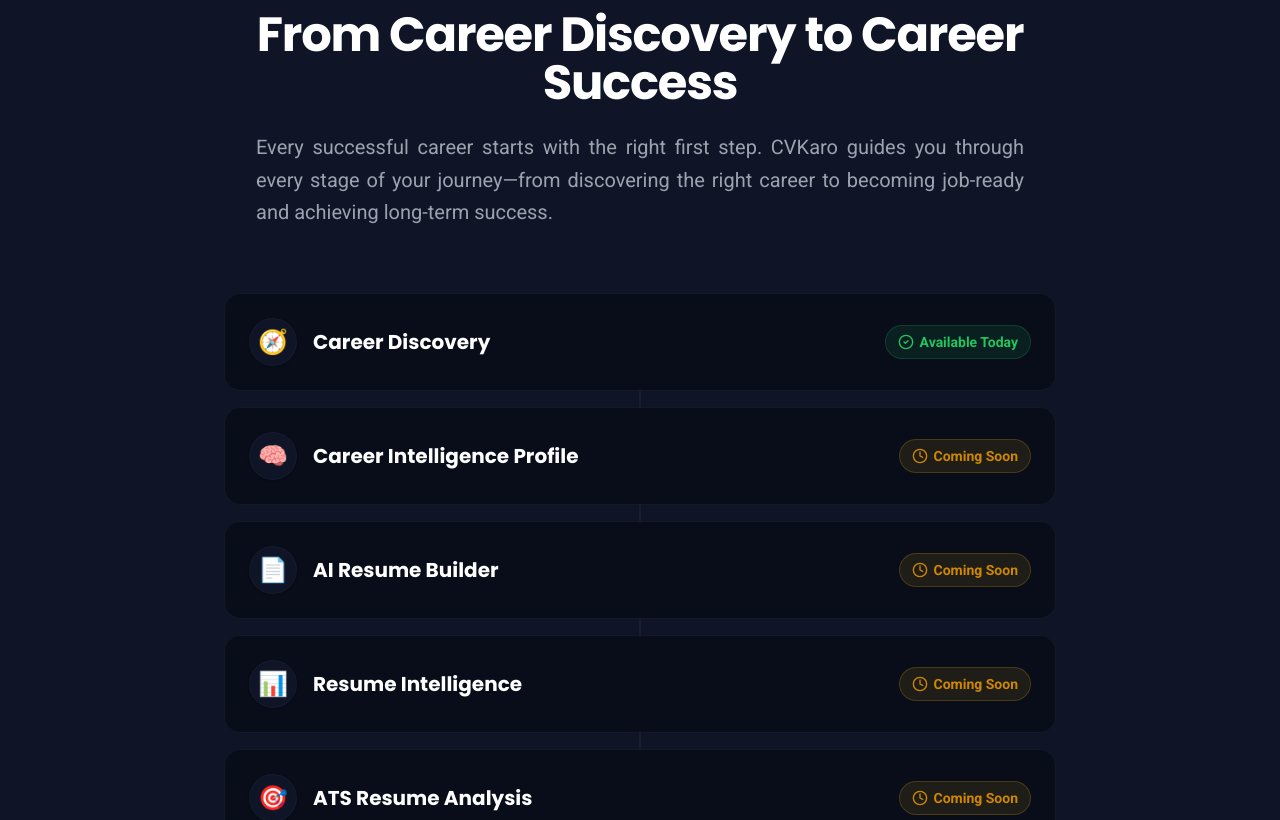
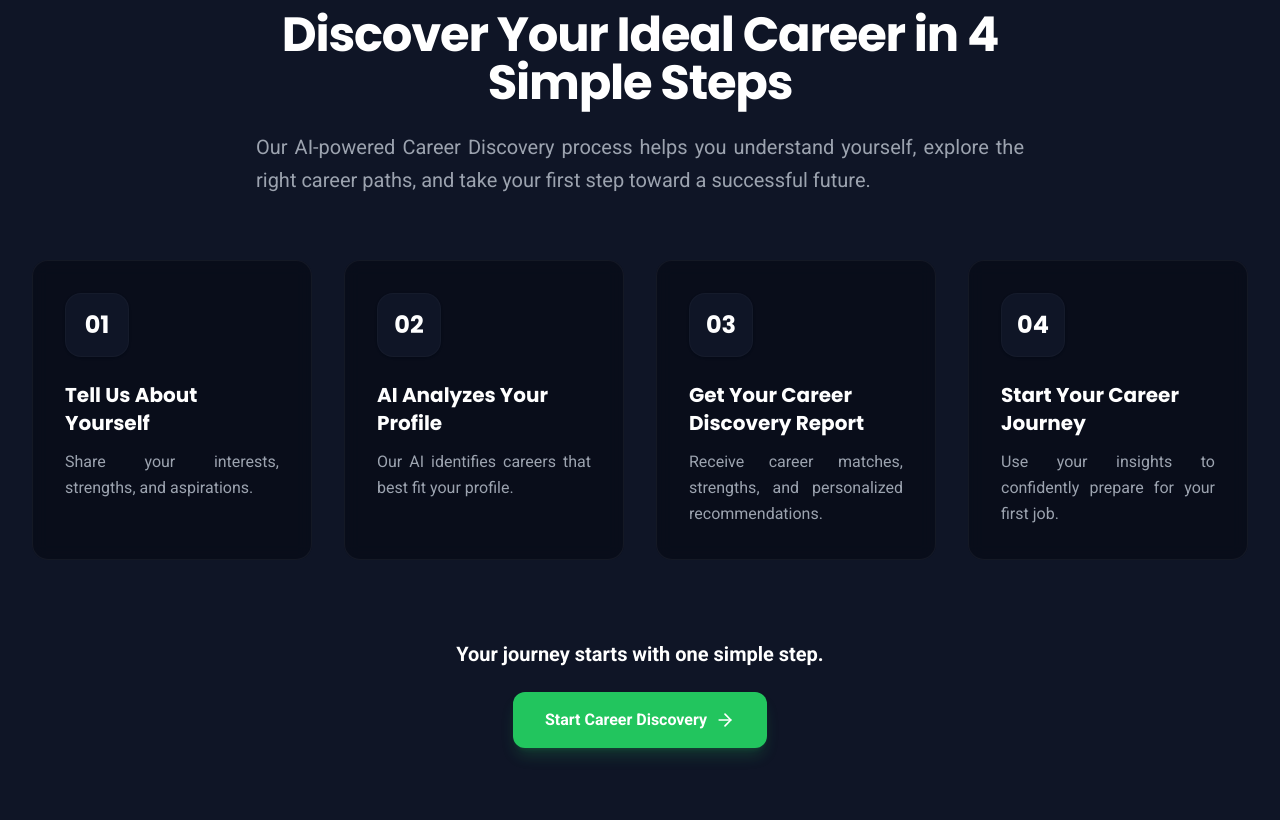
Before and after one commit to phanindra73/cvkaro-public, a React (Vite) app: page / in a window 1280 px wide. Shown: the part 2980-3800 px from the top of the page. Built offline with nearby package versions, Linux system fonts and the light colour scheme.

Commit message:
career jorney replace with discover your ideal add committ

```diff
--- a/src/App.tsx
+++ b/src/App.tsx
@@ -7,7 +7,7 @@
 import WhyFirstJobMatters from "./components/WhyFirstJobMatters";
 import WhyChooseCVKaro from "./components/WhyChooseCVKaro";
 import WhyCVKaro from "./components/WhyCVKaro";
-import CareerRoadmap from "./components/CareerRoadmap";
+import CareerDiscoverySteps from "./components/CareerDiscoverySteps";
 
 
 import Features from "./components/Features";
@@ -164,8 +164,8 @@
           {/* Why Choose CVKaro Section */}
           <WhyChooseCVKaro onGetStartedClick={handleGetStartedClick} />
 
-          {/* Career Roadmap Timeline */}
-          <CareerRoadmap onGetStartedClick={handleGetStartedClick} />
+          {/* Career Discovery Steps */}
+          <CareerDiscoverySteps onGetStartedClick={handleGetStartedClick} />
 
           {/* Why CVKaro (Value Pros) */}
           <WhyCVKaro onLearnMoreClick={handleGetStartedClick} />
--- /dev/null
+++ b/src/components/CareerDiscoverySteps.tsx
@@ -0,0 +1,85 @@
+import React from 'react';
+import { ArrowRight } from 'lucide-react';
+
+interface Props {
+  onGetStartedClick?: () => void;
+}
+
+export default function CareerDiscoverySteps({ onGetStartedClick }: Props) {
+  const steps = [
+    {
+      num: "01",
+      title: "Tell Us About Yourself",
+      description: "Share your interests, strengths, and aspirations."
+    },
+    {
+      num: "02",
+      title: "AI Analyzes Your Profile",
+      description: "Our AI identifies careers that best fit your profile."
+    },
+    {
+      num: "03",
+      title: "Get Your Career Discovery Report",
+      description: "Receive career matches, strengths, and personalized recommendations."
+    },
+    {
+      num: "04",
+      title: "Start Your Career Journey",
+      description: "Use your insights to confidently prepare for your first job."
+    }
+  ];
+
+  return (
+    <section className="py-20 sm:py-28 bg-white relative overflow-hidden border-t border-border-gray/30">
+      <div className="absolute top-0 right-1/4 w-96 h-96 bg-brand-green/5 rounded-full blur-3xl -z-10" />
+      <div className="absolute bottom-0 left-1/4 w-96 h-96 bg-blue-500/5 rounded-full blur-3xl -z-10" />
+
+      <div className="max-w-7xl mx-auto px-4 sm:px-6 lg:px-8">
+        <div className="text-center mb-16 max-w-3xl mx-auto">
+          <h2 className="text-3xl sm:text-4xl lg:text-5xl font-display font-bold text-navy-dark mb-6 tracking-tight">
+            Discover Your Ideal Career in 4 Simple Steps
+          </h2>
+          <p className="text-lg sm:text-xl text-text-muted leading-relaxed">
+            Our AI-powered Career Discovery process helps you understand yourself, explore the right career paths, and take your first step toward a successful future.
+          </p>
+        </div>
+
+        <div className="grid grid-cols-1 sm:grid-cols-2 lg:grid-cols-4 gap-6 sm:gap-8 relative">
+          {/* Optional connecting line for desktop */}
+          <div className="hidden lg:block absolute top-[2rem] left-[10%] right-[10%] h-[2px] bg-border-gray/50 -z-10"></div>
+
+          {steps.map((step, index) => (
+            <div
+              key={index}
+              className="bg-light-bg/80 backdrop-blur-sm p-6 sm:p-8 rounded-2xl border border-border-gray/60 hover:shadow-xl hover:shadow-brand-green/10 hover:-translate-y-1 transition-all duration-300 group relative z-10"
+            >
+              <div className="w-16 h-16 bg-white rounded-2xl shadow-sm flex items-center justify-center text-2xl font-bold font-display text-navy-dark border border-border-gray/30 mb-6 group-hover:bg-brand-green group-hover:text-white group-hover:scale-110 transition-all duration-300">
+                {step.num}
+              </div>
+              <h3 className="text-xl font-bold text-navy-dark mb-3 group-hover:text-brand-green transition-colors">
+                {step.title}
+              </h3>
+              <p className="text-text-muted leading-relaxed">
+                {step.description}
+              </p>
+            </div>
+          ))}
+        </div>
+
+        {/* CTA Section */}
+        <div className="mt-16 sm:mt-20 text-center flex flex-col items-center">
+          <p className="text-xl font-bold text-navy-dark mb-6">
+            Your journey starts with one simple step.
+          </p>
+          <button
+            onClick={onGetStartedClick}
+            className="px-8 py-4 font-bold text-navy-dark bg-brand-green hover:brightness-110 rounded-xl shadow-lg shadow-brand-green/20 transition-all duration-300 hover:-translate-y-1 cursor-pointer flex items-center justify-center gap-2"
+          >
+            Start Career Discovery
+            <ArrowRight className="w-5 h-5" />
+          </button>
+        </div>
+      </div>
+    </section>
+  );
+}
```
